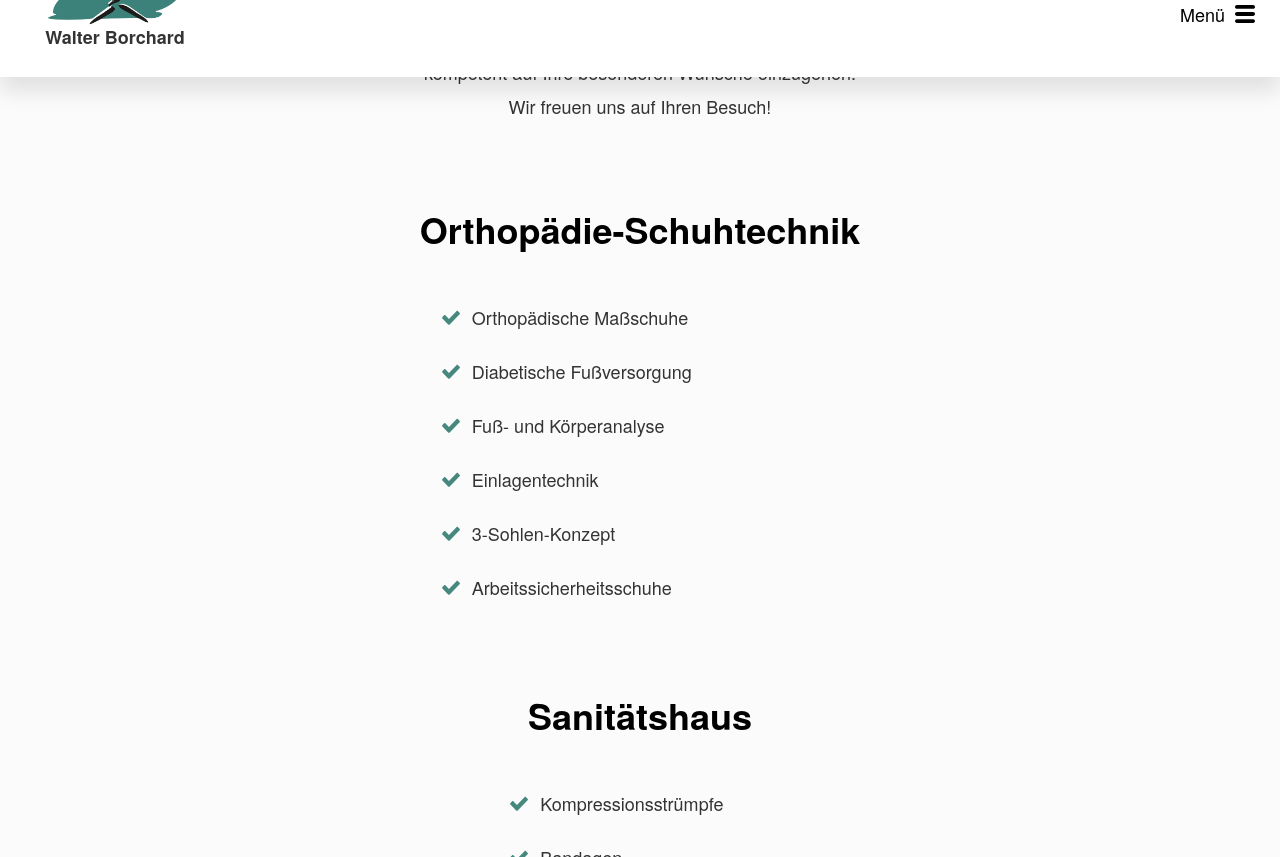
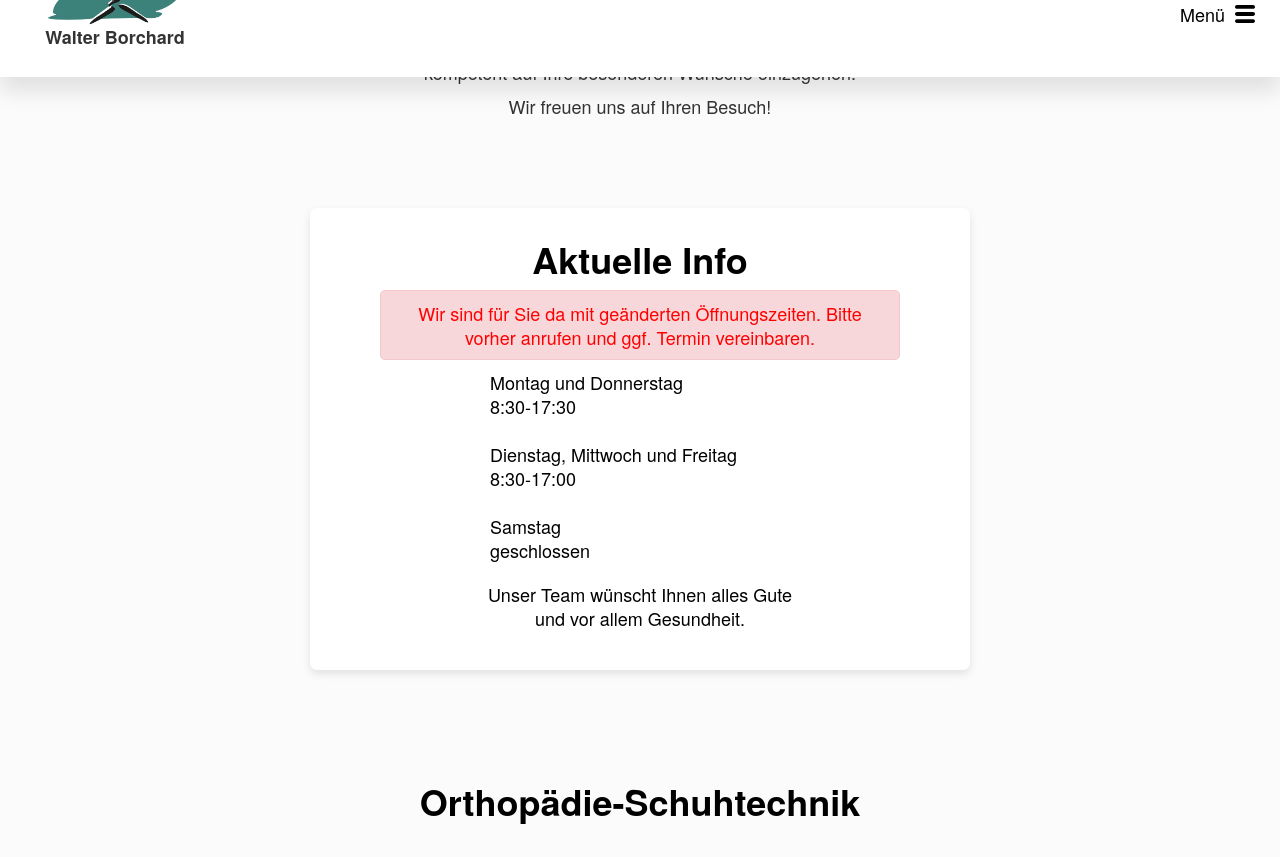
Before and after one commit to JohannesBorchard/Borchard-Orthopaedie, a Jekyll site: the page built from pages/index.html, in a window 1280 px wide and 900 px high, scrolled down 756 px, cut to the strip 43-900 px from the top of the window. Built offline with Jekyll 4.4.1, drawn with Linux system fonts in a browser that asks for light colours; nearby versions of some CDN libraries; some of the changed text lies outside the part shown.

Commit message:
Infomeldung und neues Hero Bild

```diff
--- a/_includes/css/main.css
+++ b/_includes/css/main.css
@@ -93,6 +93,21 @@ p a, .text a {
 p a:hover {
     color: #FFCDAC;
 }
+
+.centered {
+  text-align: center;
+}
+
+.red {
+  color: #ff0000;
+  border: solid #f5c6cb 1px;
+  border-radius: 5px;
+  padding: 10px;
+  background-color: #f8d7da;
+
+}
+
+
 
 .text {
     max-width: 940px;
@@ -195,6 +210,11 @@ p a:hover {
 .fine-print {
     font-size: 16px;
     margin-top: 20px;
+}
+
+.margin-bottom__small {
+  margin-bottom: 20px;
+  color: green;
 }
 
 
@@ -360,6 +380,14 @@ p a:hover {
     flex-direction: column;
     align-items: center;
     justify-content: space-between;
+}
+
+.card--info {
+  width: 600px;
+  padding: 30px;
+  height: auto;
+  margin-top: 50px;
+  margin-bottom: none;
 }
 
 .card-link {
--- a/_includes/html/footer.html
+++ b/_includes/html/footer.html
@@ -31,11 +31,11 @@
         <div class="open footer-section">
             <div>
                 <strong>Montag und Donnerstag</strong>
-                <br>8:30-18:30
+                <br>8:30-17:30
             </div>
             <div>
                 <br><strong>Dienstag, Mittwoch und Freitag</strong>
-                <br>8:30-18:00
+                <br>8:30-17:00
             </div>
             <div>
                 <br><strong>Samstag</strong>
--- a/pages/index.html
+++ b/pages/index.html
@@ -42,6 +42,7 @@ permalink: /
 </header>
 
 <main>
+
     <div class="text--center">
         <p>Wir sind Ihr Partner wenn es um Fuß-, Knie- oder Rückenfragen geht.
             <br> Unsere Betriebsstruktur der kurzen Wege ermöglicht es uns, schnell und
@@ -50,7 +51,28 @@ permalink: /
         </p>
         <p>Wir freuen uns auf Ihren Besuch!</p>
     </div>
-    <div class="section">
+		<div class="text--center card card--info section">
+			<h2 class="centered" style="margin-bottom: 10px;">Aktuelle Info</h2>
+			<p class="centered red" >Wir sind für Sie da mit geänderten Öffnungszeiten.
+			<br>Bitte vorher anrufen und ggf. Termin vereinbaren.</p>
+			<div class="open footer-section" style="margin-bottom: 10px;">
+					<div>
+							<strong>Montag und Donnerstag</strong>
+							<br>8:30-17:30
+					</div>
+					<div>
+							<br><strong>Dienstag, Mittwoch und Freitag</strong>
+							<br>8:30-17:00
+					</div>
+					<div>
+							<br><strong>Samstag</strong>
+							<br>geschlossen
+					</div>
+			</div>
+			<strong class="centered" style="margin-bottom: 10px; margin-top: 10px;">Unser Team wünscht Ihnen alles Gute <br>und vor allem Gesundheit.</strong>
+
+		</div>
+    <div class="section" style="margin-top: 100px;">
         <h2>Orthopädie-Schuhtechnik</h2>
         <table class="overview">
             <tr>
```
Also changed, not shown: Gemfile.lock, _includes/css/footer.css (line endings or trailing spaces), assets/info.png (added), 2 other files.
